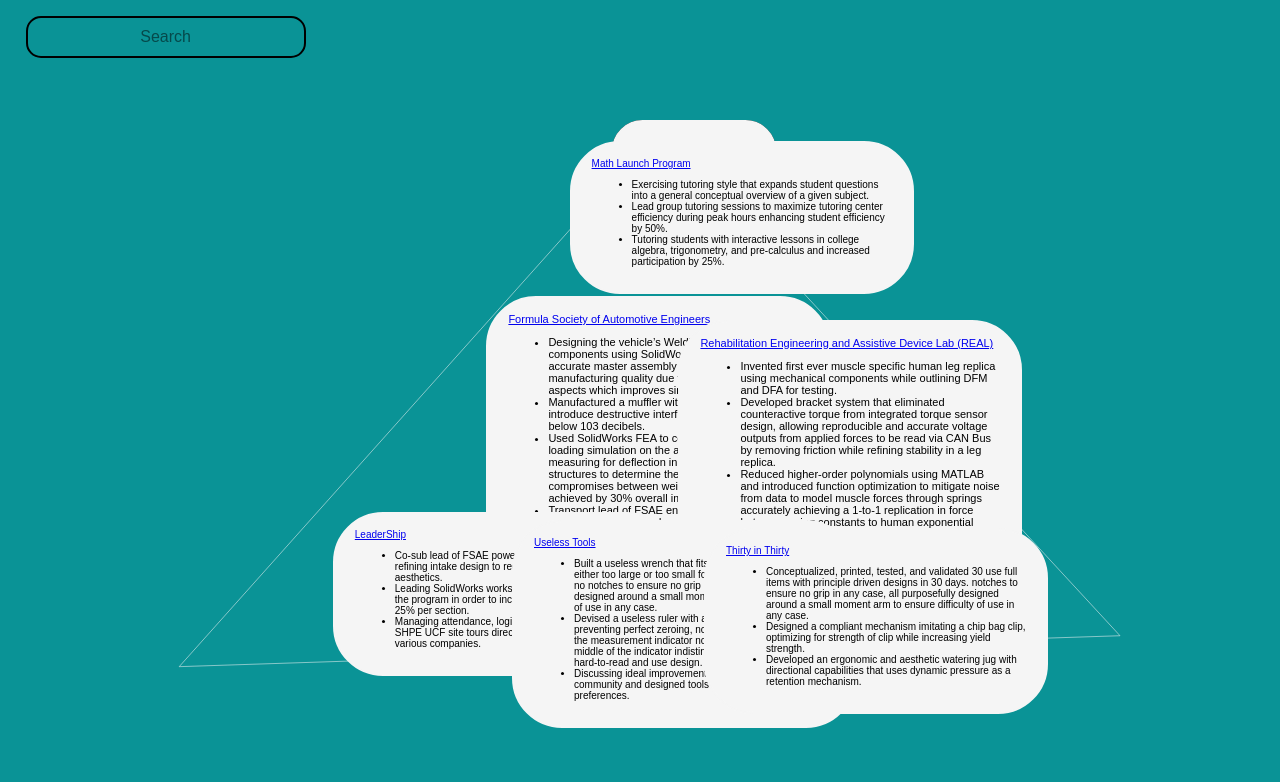
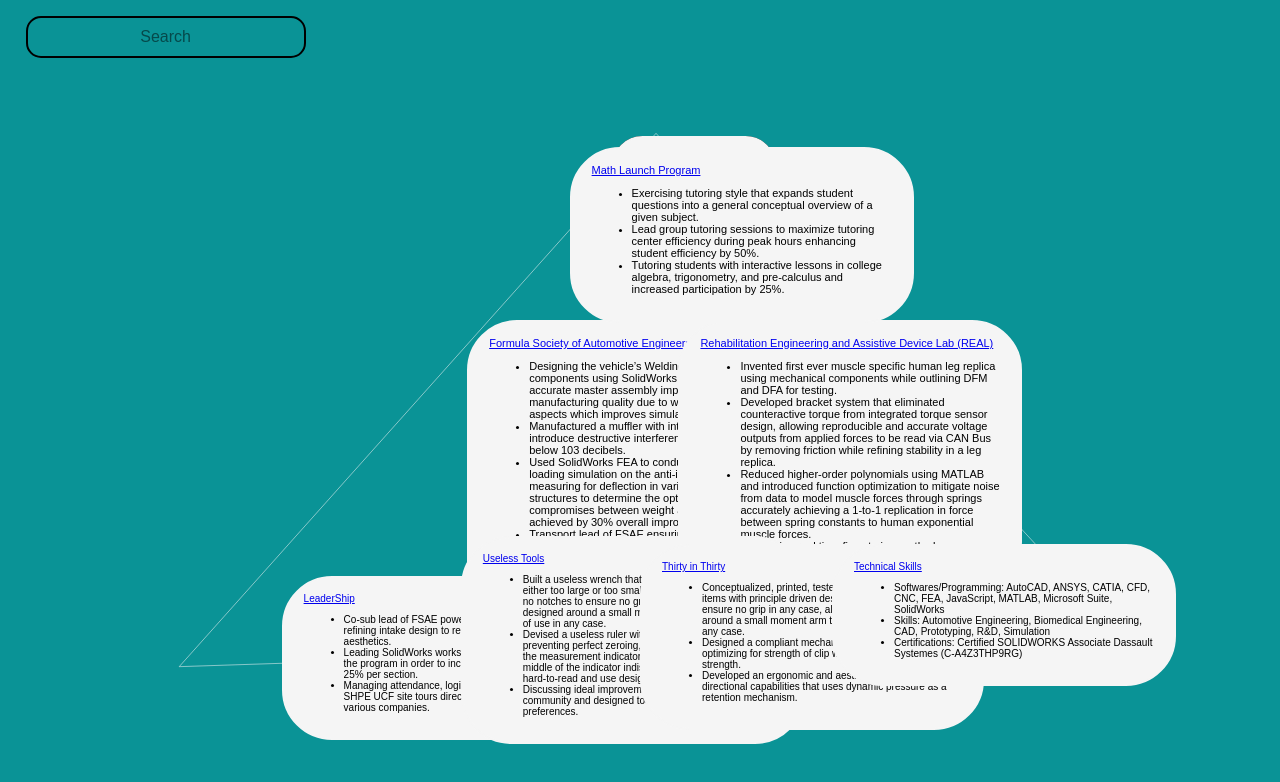
Before and after one commit to AppleJuicies/applejuices.github.io, a plain HTML site: page index.html in a window 1280 px wide. Both pictures are taken after a click on the button "Resume". Drawn offline with Linux system fonts and the light colour scheme; a web font is replaced by a local one.

Commit message:
modified:   Java.js 	modified:   index.html 	modified:   styles.css

```diff
--- a/Java.js
+++ b/Java.js
@@ -31,6 +31,7 @@ function resetPage() {
     });
 
     document.getElementsByClassName('title')[0].classList.remove('inactive');
+
 
     availableColors = [
         "#001219", "#005f73", "#0a9396", "#94d2bd",
@@ -114,6 +115,7 @@ function init() {
             buttonElement.innerText = 'Home';
 
             document.getElementsByClassName('title')[0].classList.add('inactive');
+            document.getElementsByClassName('title2')[0].classList.add('inactive');
 
             document.querySelectorAll('.poly').forEach(function(otherPolygon) {
                 if (otherPolygon !== polygon){
--- a/index.html
+++ b/index.html
@@ -18,6 +18,10 @@
     <div class="title">
         <h1>Jesus' Home</h1>
         <p>My Environment is Our Environment</p>
+    </div>
+    <div class="title2">
+        <h1>Please resize screen until the "Life" button fits in the small triangle"</h1>
+        <p>If you are on your phone, im deeply sorry but the website does not size properly</p>
     </div>
 
     <div id="search-container" class="search-container">
@@ -97,6 +101,14 @@
                 <li>Developed an ergonomic and aesthetic watering jug with directional capabilities that uses dynamic pressure as a retention mechanism.</li>
             </ul>
         </div>
+        <div class="text-box" id="page1-text7">
+            <a href="#">Technical Skills</a>
+            <ul>
+                <li>Softwares/Programming: AutoCAD, ANSYS, CATIA, CFD, CNC, FEA, JavaScript, MATLAB, Microsoft Suite, SolidWorks</li>
+                <li>Skills: Automotive Engineering, Biomedical Engineering, CAD, Prototyping, R&D, Simulation</li>
+                <li>Certifications: Certified SOLIDWORKS Associate Dassault Systemes (C-A4Z3THP9RG)</li>
+            </ul>
+        </div>
     </div>
 
 
--- a/styles.css
+++ b/styles.css
@@ -37,8 +37,16 @@ body {
     transition: all .5s ease-in-out;
 }
 
+.title2 {
+    position: absolute;
+    left: 75vw;
+    top: 45vh;
+    width: 20vw;
+    transition: all .5s ease-in-out;
+}
+
 .page-button {
-    transition: all .3s ease-in-out;
+    transition: all .5s ease-in-out;
     transform: scale(1);
     filter: drop-shadow(0 0px 0px rgba(0, 0, 0, 1.0));
     border-radius: 50px;
@@ -53,14 +61,14 @@ body {
 
 #resume-button {
     position: absolute;
-    top: 15vh;
+    top: 17vh;
     left: 47.8vw;
 }
 
 #experience-button{
     position: absolute;
-    top: 63vh;
-    left:52vw;
+    top: 61vh;
+    left:51vw;
 }
 
 #projects-button{
@@ -85,8 +93,8 @@ body {
 
 #page1-text1{
     position: absolute;
-    top: 37vh;
-    left:38vw;
+    top: 40vh;
+    left:36.5vw;
     font-size: 11px;
     max-width: 300px; /* or any value you prefer */
     max-height: 300px; /* or any value you prefer */
@@ -107,9 +115,9 @@ body {
 
 #page1-text3{
     position: absolute;
-    top: 11vw;
+    top: 11.5vw;
     left:44.5vw;
-    font-size: 10px;
+    font-size: 11px;
     max-width: 300px; /* or any value you prefer */
     max-height: 300px; /* or any value you prefer */
     overflow: auto; /* adds scrollbar to the box if the content overflows */
@@ -118,8 +126,8 @@ body {
 
 #page1-text4{
     position: absolute;
-    top: 64vh;
-    left:26vw;
+    top: 72vh;
+    left:22vw;
     font-size: 10px;
     max-width: 300px; /* or any value you prefer */
     max-height: 300px; /* or any value you prefer */
@@ -129,8 +137,8 @@ body {
 
 #page1-text5{
     position: absolute;
-    top: 65vh;
-    left:40vw;
+    top: 67vh;
+    left:36vw;
     font-size: 10px;
     max-width: 300px; /* or any value you prefer */
     max-height: 300px; /* or any value you prefer */
@@ -140,8 +148,18 @@ body {
 
 #page1-text6{
     position: absolute;
-    top: 66vh;
-    left:55vw;
+    top: 68vh;
+    left:50vw;
+    font-size: 10px;
+    max-width: 300px; /* or any value you prefer */
+    max-height: 300px; /* or any value you prefer */
+    overflow: auto; /* adds scrollbar to the box if the content overflows */
+    padding: 15px 20px;
+}
+#page1-text7{
+    position: absolute;
+    top: 68vh;
+    left:65vw;
     font-size: 10px;
     max-width: 300px; /* or any value you prefer */
     max-height: 300px; /* or any value you prefer */
@@ -325,6 +343,7 @@ h1, p {
     height: 100%;
     top:0px;
     left:0px;
+    transition: opacity .3s ease-in-out, visibility .3s ease-in-out;
 }
 
 /* Resume Content */
```
